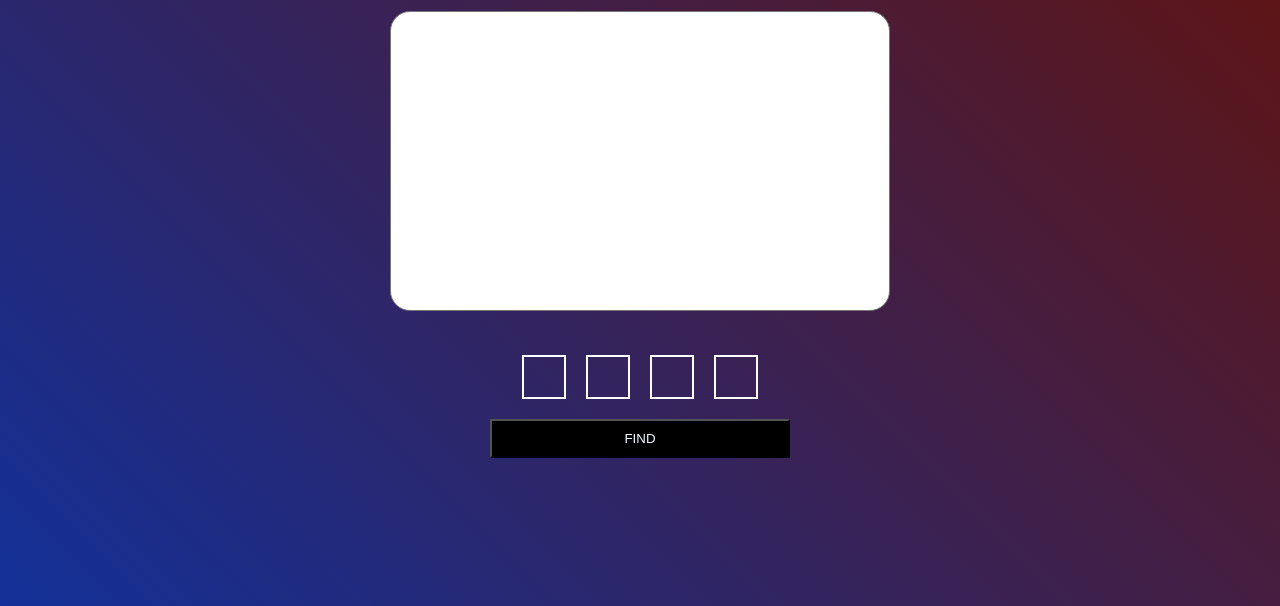
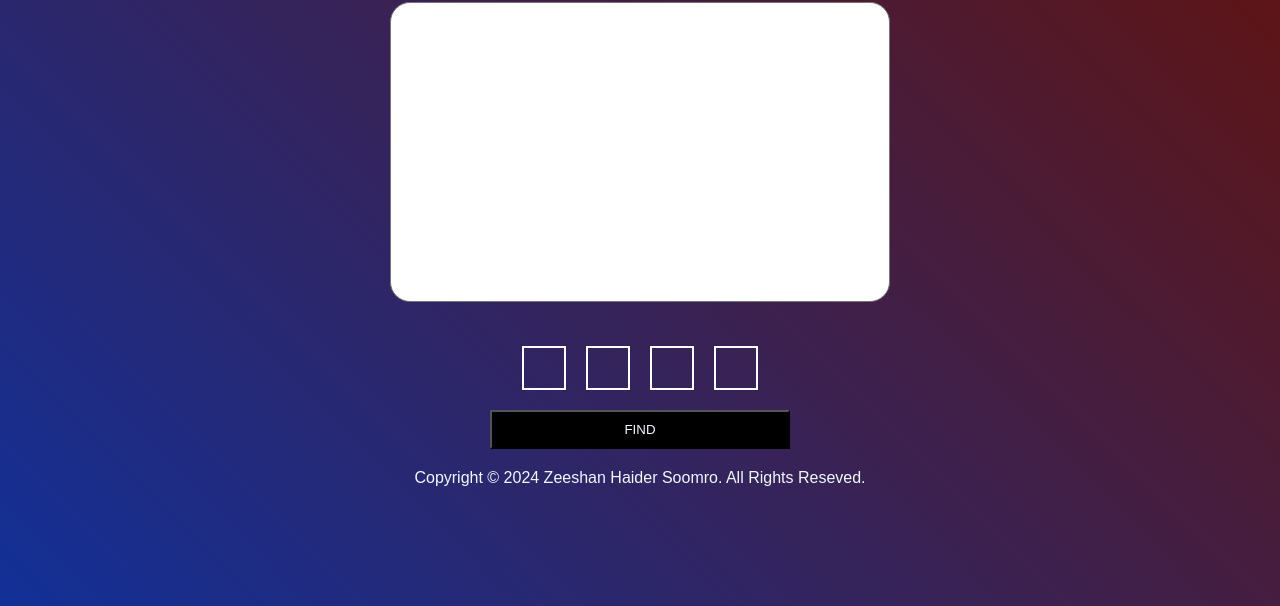
Before and after one commit to Zeeshan-Haider-Soomro/Word-Counter-JavaScript-, a plain HTML site: page index.html in a window 1280 px wide. Shown: the part 194-800 px from the top of the page. Drawn offline with Linux system fonts and the light colour scheme.

Commit message:
word counter application

```diff
--- a/index.html
+++ b/index.html
@@ -22,6 +22,7 @@
     <div>
         <button onclick="counterApplication()">FIND</button>
     </div>
+    <footer>Copyright © 2024 Zeeshan Haider Soomro. All Rights Reseved.</footer>
 
 
 
--- a/style.css
+++ b/style.css
@@ -54,6 +54,9 @@ button{
     cursor: pointer;
     margin-bottom: 20px;
 }
+footer{
+    color: aliceblue;
+}
 @media screen and (max-width:500px) {
     body{
       height: auto;
```
